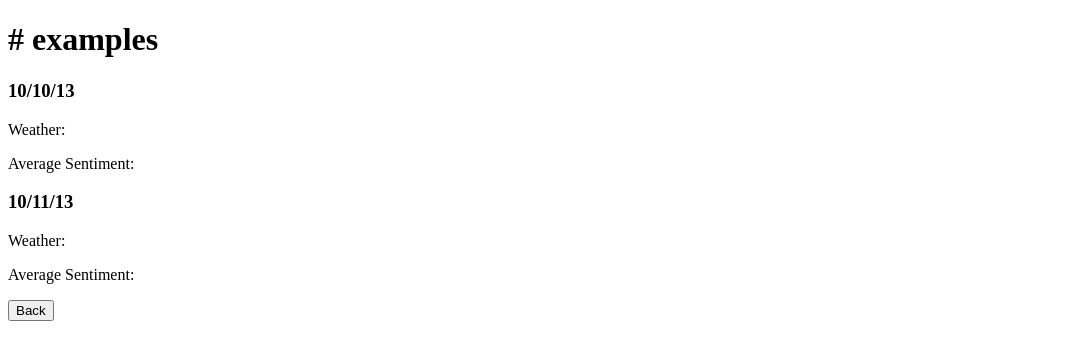
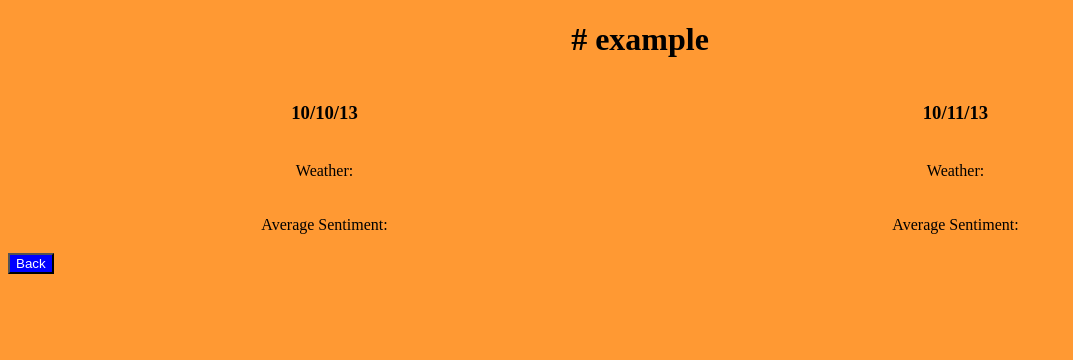
Before and after one commit to hadzz/CSI120Midterm, a website: page page5.html in a window 1280 px wide. Shown: the whole page, without its empty margins (0-1073 px from the left). Drawn offline with Linux system fonts and the light colour scheme.

Commit message:
html/css

```diff
--- /dev/null
+++ b/page1.css
@@ -0,0 +1,26 @@
+body{
+		background-color: grey;
+}
+
+.h1{
+		text-align: center;
+
+}
+
+label{
+		display: inline-block;
+		float: left;
+		clear: left;
+		width: 250px;
+		text-align: right;
+}
+
+input{
+		display: inline-block;
+		float: left;
+}
+
+.submit{
+		color: white;
+		background-color: blue;
+}
--- /dev/null
+++ b/page2.css
@@ -0,0 +1,26 @@
+table{
+		border: 3 solid black;
+		width: 100%;
+}
+
+.top {
+		background-color: #ff9933;
+		width: 50%;
+		text-align: cemter;
+}
+
+.data{
+		background-color: #ffcc00;
+		width: 50%;
+		text-align: cemter;
+}
+
+.compare{
+		color: white;
+		background-color: blue;
+}
+
+.back{
+		color: white;
+		background-color: blue;
+}
--- /dev/null
+++ b/page3.css
@@ -0,0 +1,7 @@
+body{
+		background-color: #ff9933
+}
+.back{
+		color: white;
+		background-color: blue;
+}
--- /dev/null
+++ b/page4.css
@@ -0,0 +1,12 @@
+body{
+		background-color: grey;
+}
+.submit{
+		color: white;
+		background-color: blue;
+}
+
+.back{
+		color: white;
+		background-color: blue;
+}
--- /dev/null
+++ b/page5.css
@@ -0,0 +1,18 @@
+body{
+		background-color:  #ff9933;
+}
+.hashtag{
+		text-align: center;
+}
+.back{
+		color: white;
+		background-color: blue;
+}
+
+table{
+		width: 100%;
+}
+
+td{
+	text-align: center;
+}
--- a/page5.html
+++ b/page5.html
@@ -2,18 +2,39 @@
 <html>
 	<head>
 	<meta charset="utf-8"/>
-	<link rel="stylesheet" href="csspage.css">
+	<link rel="stylesheet" href="page5.css">
 	</head>
 	<body>
-		<h1># examples</h1>
-		<h3>10/10/13</h3>
-		<p> Weather:</p>
-		<p>Average Sentiment:</p>
-		<h3>10/11/13</h3>
-		<p> Weather:</p>
-		<p>Average Sentiment:</p>
-		<button>
-			Back
-		</button>
+		<h1 class="hashtag"># example</h1>
 	</body>
+	<table>
+		<tr>
+			<th>
+				<h3>10/10/13</h3>
+			</th>
+			<th>
+				<h3>10/11/13</h3>
+			</th>
+		</tr>
+		<tr>
+			<td>
+				<p> Weather:</p>
+			</td>
+			<td>
+				<p> Weather:</p>
+			</td>
+		</tr>
+		<tr>
+			<td>
+				<p>Average Sentiment:</p>
+			</td>
+			<td>
+				<p>Average Sentiment:</p>
+			</td>
+		</tr>
+
+	</table>
+	<button class="back">
+					Back
+	</button>
 </html>
```
Also changed, not shown: page1.html (+6 -8 lines), page2.html (+6 -6 lines), page3.html (+2 -2 lines), page4.html (+4 -6 lines).
